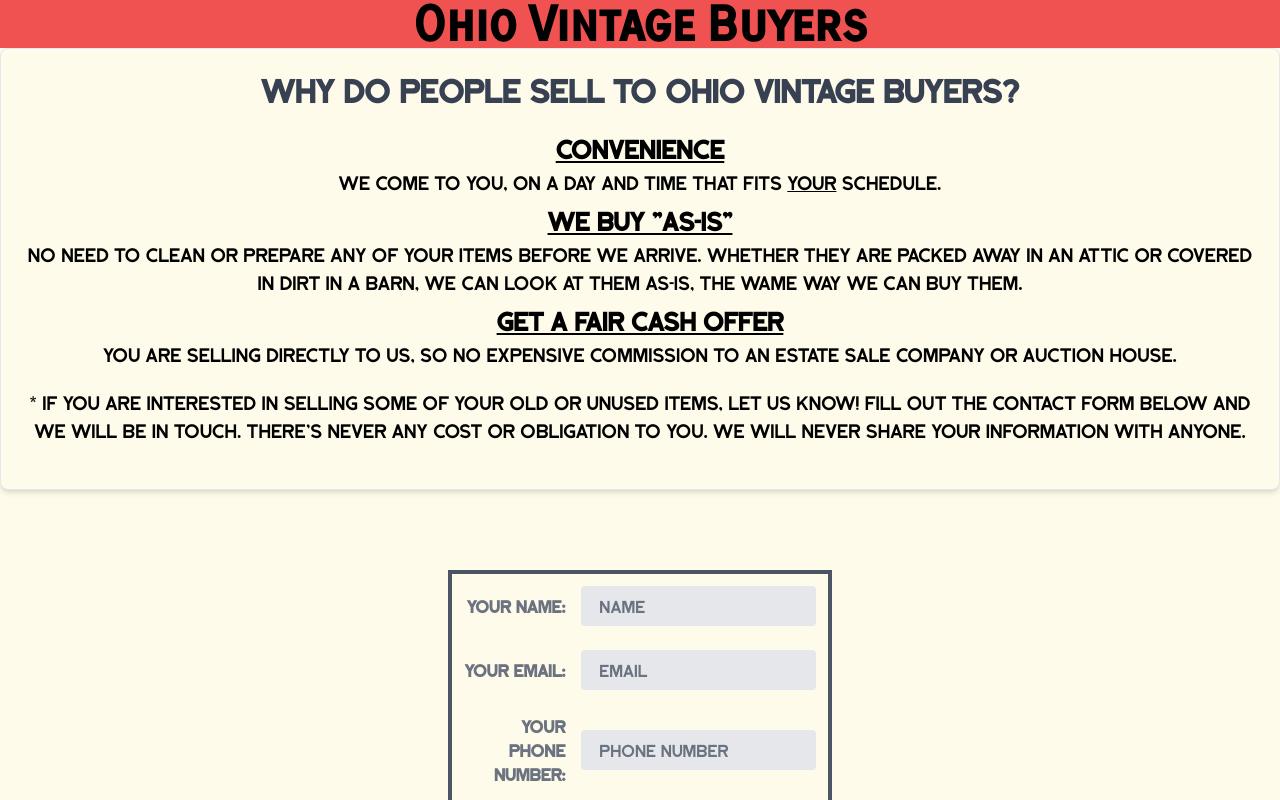
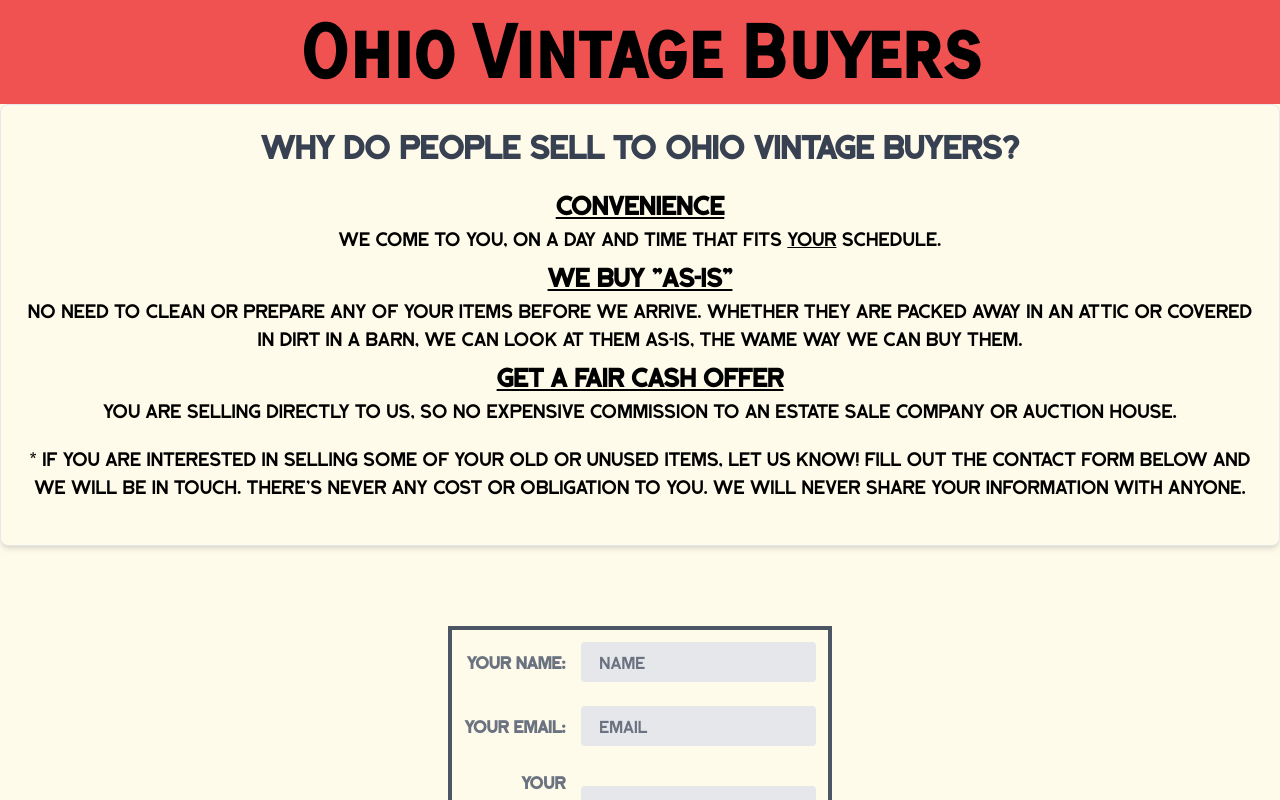
Before and after one commit to wolfy1313/OhioVintageBuyersReact, a React (Create React App) app in the folder ohio_vintage_buyers_react/: page / in a window 1280 px wide. Shown: the top 800 px of the page. Built offline with nearby package versions, Linux system fonts and the light colour scheme; the HTML template or start-up script is replaced by a standard one.

Commit message:
change size of main header

```diff
--- a/ohio_vintage_buyers_react/src/App.tsx
+++ b/ohio_vintage_buyers_react/src/App.tsx
@@ -11,7 +11,7 @@
   return (
     <div className="App">
       <header>
-        <h1 className='font-black text-5xl bg-red-500'>Ohio Vintage Buyers</h1>
+        <h1 className='font-black p-4 text-7xl bg-red-500'>Ohio Vintage Buyers</h1>
       </header>
       <div className='bg-amber-50 min-h-screen min-w-full'>
         <PageInfo />
```
